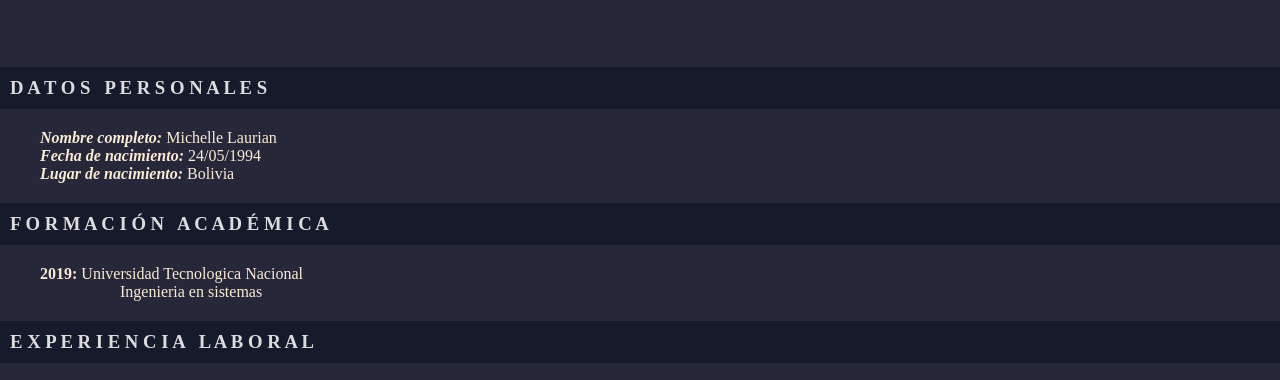
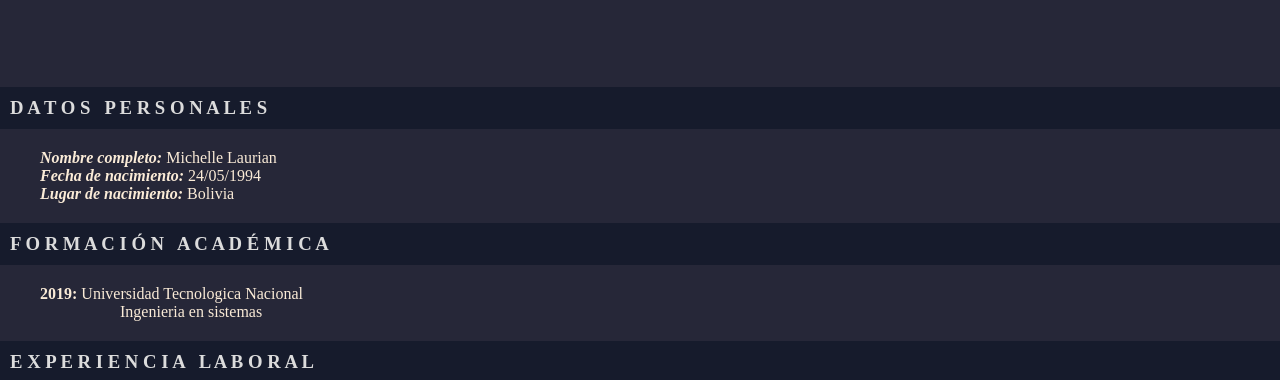
Before and after one commit to MichLaurian/RepoFront, a plain HTML site: page miCV/index.html in a window 1280 px wide. Shown: the part 396-776 px from the top of the page. Drawn offline with Linux system fonts and the light colour scheme.

Commit message:
arreglo de tamaño

```diff
--- a/miCV/css/style.css
+++ b/miCV/css/style.css
@@ -13,7 +13,7 @@ img{
 }
 
 .body_info {
- margin: 70px 0 70px 0;
+ padding: 70px 0 70px 0;
 }
 /* h2 {
  margin-bottom: 70px;
```
